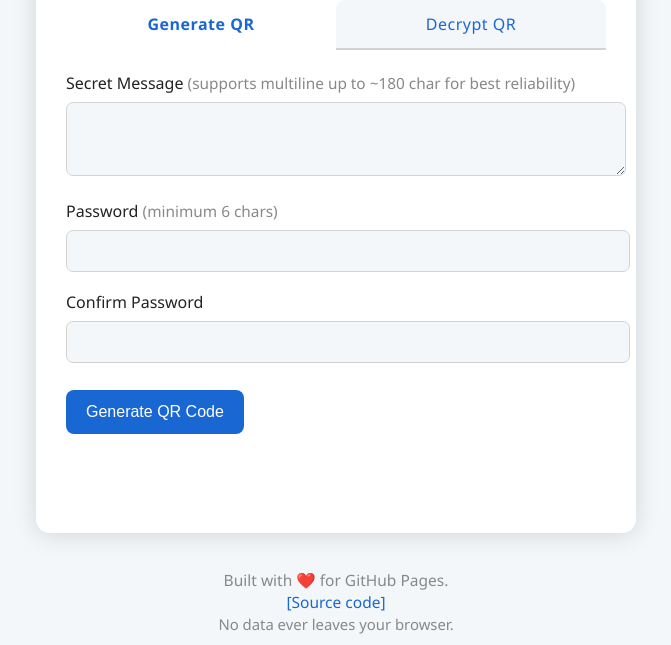
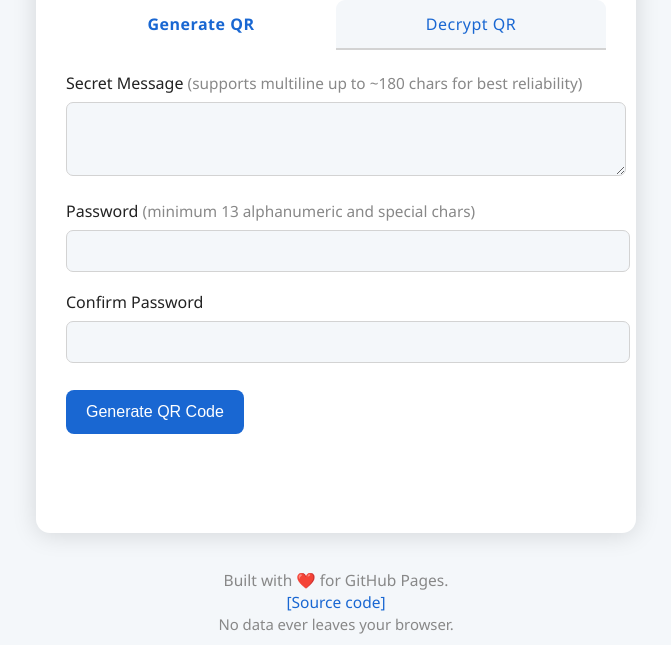
Before and after one commit to ulyhome-live/qrcode, a plain HTML site: page index.html in a window 1280 px wide. Shown: the part 162-807 px from the top of the page, without its empty margins (304-975 px from the left). Drawn offline with nearby package versions, Linux system fonts and the light colour scheme.

Commit message:
Update index.html

```diff
--- a/index.html
+++ b/index.html
@@ -62,11 +62,11 @@
     <div id="panel-generate">
       <form id="form-generate" autocomplete="off">
         <div class="form-group">
-          <label for="secret">Secret Message <span class="small">(supports multiline up to ~180 char for best reliability)</span></label>
+          <label for="secret">Secret Message <span class="small">(supports multiline up to ~180 chars for best reliability)</span></label>
           <textarea id="secret" rows="3" maxlength="300" style="width:100%;resize:vertical;border-radius:7px;font-size:1rem;padding:9px;" required autocomplete="off"></textarea>
         </div>
         <div class="form-group">
-          <label for="password">Password <span class="small">(minimum 6 chars)</span></label>
+          <label for="password">Password <span class="small">(minimum 13 alphanumeric and special chars)</span></label>
           <input type="password" id="password" minlength="6" required>
         </div>
         <div class="form-group">
```
